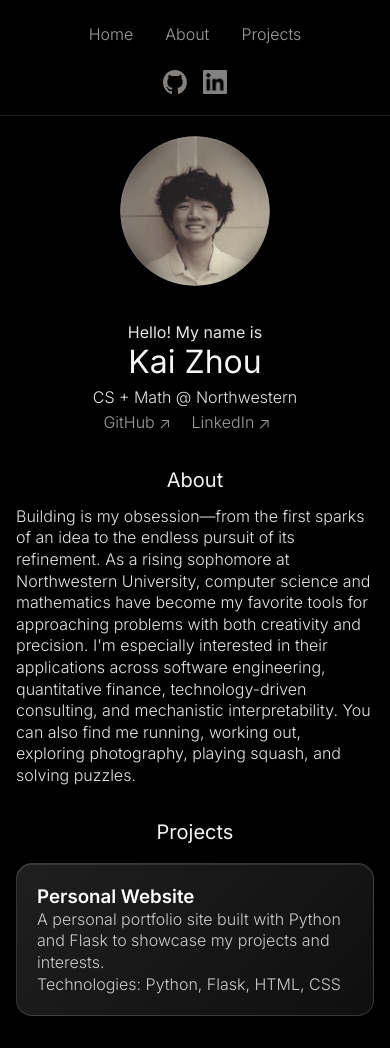
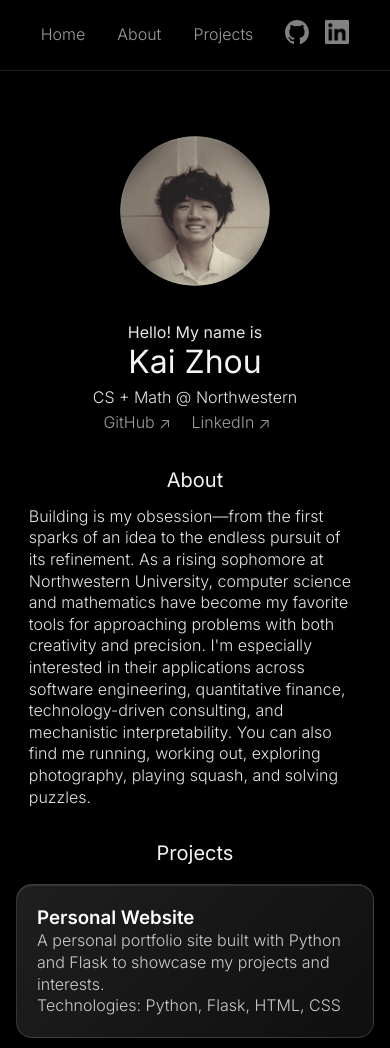
Before and after one commit to kaizhou24/personal-website, a Flask app: page / in a window 390 px wide. Shown: the top 1048 px of the page. Before the commit the page ends 1016 px from the top, so only its background shows below. Run offline with Flask 3, Linux system fonts and the light colour scheme.

Commit message:
Refine mobile view

```diff
--- a/static/css/style.css
+++ b/static/css/style.css
@@ -318,6 +318,9 @@ nav {
         padding: 1rem;
         z-index: 100;
         border-bottom: 1px solid rgba(255, 255, 255, 0.1);
+        display: flex;
+        align-items: center;
+        justify-content: center;
     }
 
     .nav-links {
@@ -329,7 +332,7 @@ nav {
         justify-content: center;
         list-style: none;
         gap: 2rem;
-        margin-bottom: 1rem;
+        margin-bottom: 0;
     }
 
     .nav-links li {
@@ -351,6 +354,7 @@ nav {
         gap: 1rem;
         justify-content: center;
         align-items: center;
+        margin-left: 2rem;
     }
 
     /* Adjust main container for mobile */
@@ -404,6 +408,12 @@ nav {
         text-align: center;
     }
 
+    /* Mobile about section */
+    #about p {
+        padding-left: 0.8rem;
+        padding-right: 0.8rem;
+    }
+
     /* Mobile projects */
     .project-card {
         margin-bottom: 1.5rem;
```
